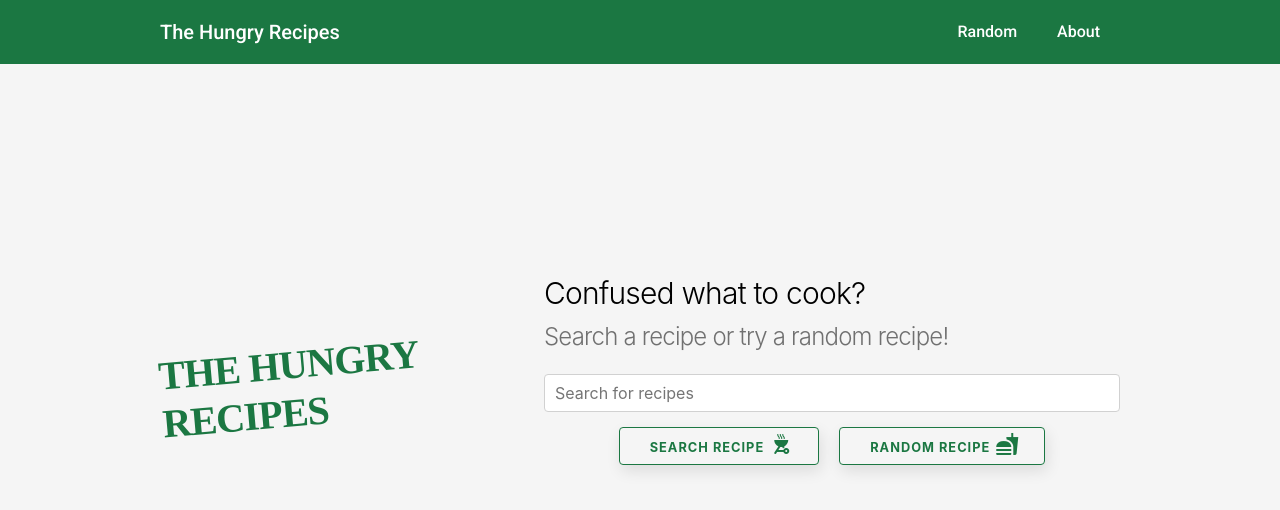
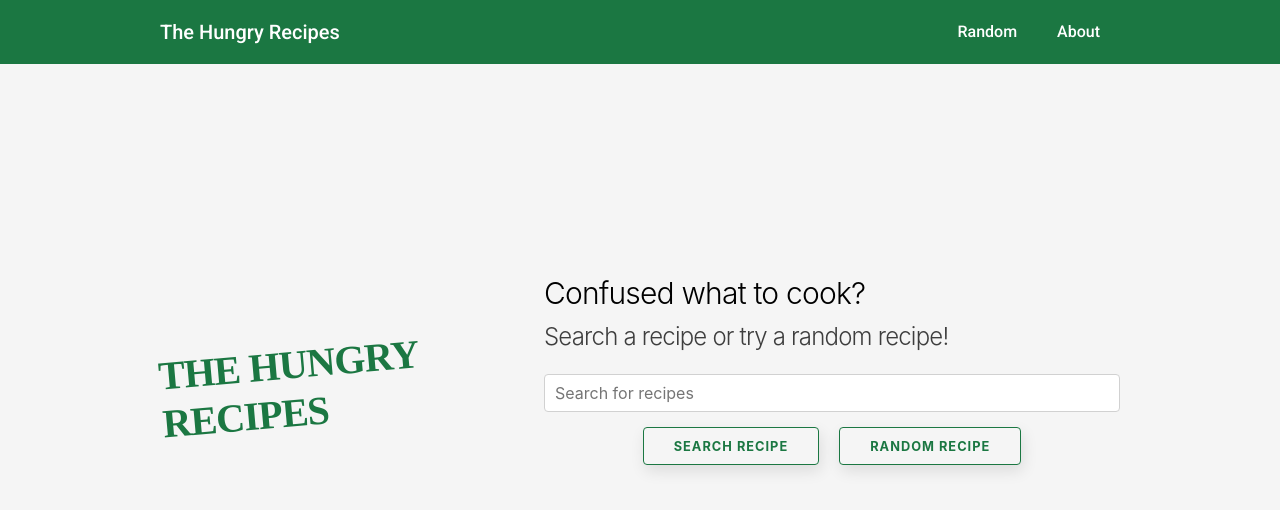
Before and after one commit to NitinNair89/TheHungryRecipesApp, an Angular app: page /landing in a window 1280 px wide. Shown: the top 510 px of the page. Built offline with nearby package versions, Linux system fonts and the light colour scheme; no server answers.

Commit message:
Minor UI updates in Landing page

```diff
--- a/src/app/components/landing/landing.component.html
+++ b/src/app/components/landing/landing.component.html
@@ -15,11 +15,9 @@
           <div class="btnGroup">
             <button type="submit" tabindex="0" class="button btnSearchRecipe" title="Search for a recipe">
               <span>Search Recipe</span>
-              <mat-icon aria-hidden="true" id="searchIcon">outdoor_grill</mat-icon>
             </button>
             <button mat-button color="primary" type="button" tabindex="0" class="button btnRandomRecipe" title="Show a random recipe">
               <span>Random Recipe</span>
-              <mat-icon aria-hidden="true">fastfood</mat-icon>
             </button>
           </div>
 
--- a/src/app/components/landing/landing.component.scss
+++ b/src/app/components/landing/landing.component.scss
@@ -30,3 +30,6 @@
     background-color: var(--color);
     color: white
 }
+small {
+    color: rgba(0, 0, 0, 0.75)
+}
--- a/src/styles.scss
+++ b/src/styles.scss
@@ -130,9 +130,6 @@ img:not(:last-of-type) {
     background-color: var(--color);
     color: white
 }
-small {
-    color: rgba(0, 0, 0, 0.54)
-}
 
 /* Utilities */
 .mb-0 {
```
